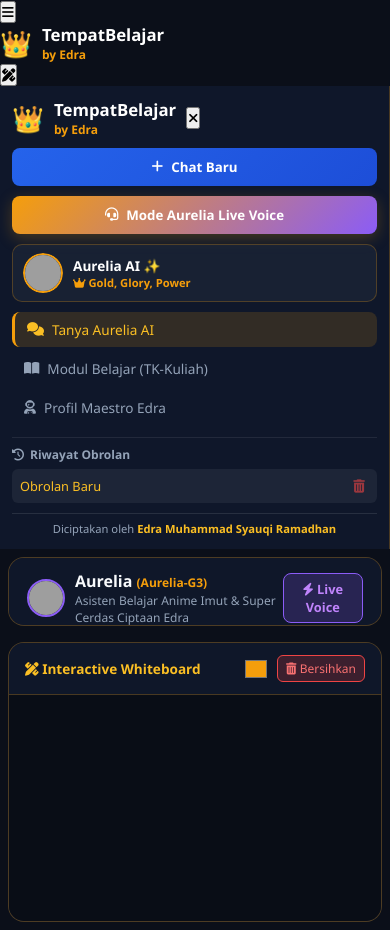
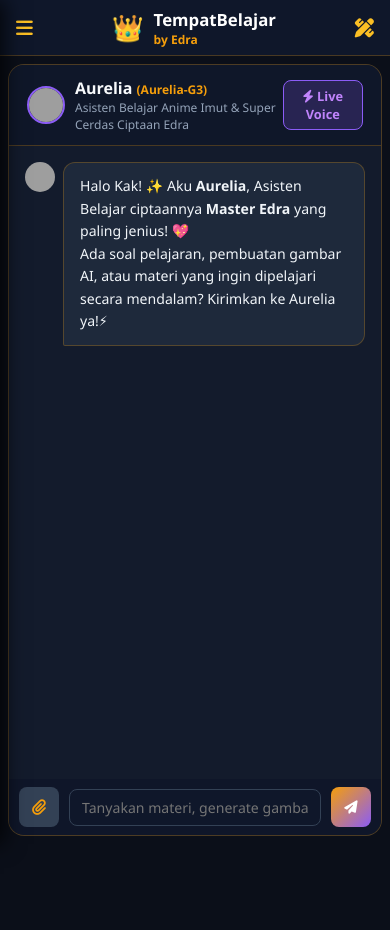
Before and after one commit to edracode/TempatBelajarbyEdra, a website: page public/index.html in a window 390 px wide. After the commit the page ends 844 px from the top, so only its background shows below. Drawn offline with nearby package versions, Linux system fonts and the light colour scheme; grey boxes are pictures that could not be loaded.

Commit message:
Implement mobile styles and sidebar adjustments
Added mobile-specific styles for layout and sidebar functionality.

```diff
--- a/public/style.css
+++ b/public/style.css
@@ -23,13 +23,56 @@ body {
   overflow: hidden;
 }
 
+/* HEADER KHUSUS HP (DESKTOP HIDDEN) */
+.mobile-top-bar {
+  display: none;
+  height: 56px;
+  background: #0f172a;
+  border-bottom: 1px solid var(--border-color);
+  padding: 0 16px;
+  align-items: center;
+  justify-content: space-between;
+  z-index: 100;
+}
+
+.mobile-icon-btn {
+  background: transparent;
+  border: none;
+  color: var(--gold-glow);
+  font-size: 1.2rem;
+  cursor: pointer;
+}
+
+.close-sidebar-mobile {
+  display: none;
+  background: transparent;
+  border: none;
+  color: #ef4444;
+  font-size: 1.2rem;
+  cursor: pointer;
+  margin-left: auto;
+}
+
+.mobile-sidebar-overlay {
+  display: none;
+  position: fixed;
+  top: 0;
+  left: 0;
+  width: 100vw;
+  height: 100vh;
+  background: rgba(0, 0, 0, 0.7);
+  backdrop-filter: blur(4px);
+  z-index: 998;
+}
+
 .app-container {
   display: flex;
   height: 100vh;
   width: 100vw;
+  overflow: hidden;
 }
 
-/* ================= SIDEBAR ================= */
+/* SIDEBAR & NAVIGASI */
 .sidebar {
   width: 280px;
   min-width: 280px;
@@ -39,7 +82,8 @@ body {
   display: flex;
   flex-direction: column;
   gap: 10px;
-  height: 100vh;
+  height: 100%;
+  transition: transform 0.3s ease;
 }
 
 .brand {
@@ -48,9 +92,20 @@ body {
   gap: 10px;
 }
 
-.brand-icon { font-size: 1.6rem; }
-.brand h2 { font-size: 1.05rem; color: #fff; }
-.brand h2 span { color: var(--gold-primary); display: block; font-size: 0.75rem; }
+.brand-icon {
+  font-size: 1.6rem;
+}
+
+.brand h2 {
+  font-size: 1.05rem;
+  color: #fff;
+}
+
+.brand h2 span {
+  color: var(--gold-primary);
+  display: block;
+  font-size: 0.75rem;
+}
 
 .new-chat-btn {
   background: linear-gradient(135deg, #2563eb, #1d4ed8);
@@ -67,7 +122,9 @@ body {
   transition: transform 0.2s;
 }
 
-.new-chat-btn:hover { transform: scale(1.02); }
+.new-chat-btn:hover {
+  transform: scale(1.02);
+}
 
 .live-voice-start-btn {
   background: linear-gradient(135deg, var(--gold-primary), var(--purple-royal));
@@ -85,9 +142,10 @@ body {
   transition: transform 0.2s;
 }
 
-.live-voice-start-btn:hover { transform: scale(1.02); }
+.live-voice-start-btn:hover {
+  transform: scale(1.02);
+}
 
-/* USER & AURELIA AVATAR (UPLOAD MANUAL) */
 .user-card {
   background: rgba(30, 41, 59, 0.6);
   border: 1px solid var(--border-color);
@@ -117,24 +175,39 @@ body {
 
 .avatar-overlay {
   position: absolute;
-  top: 0; left: 0; width: 100%; height: 100%;
+  top: 0;
+  left: 0;
+  width: 100%;
+  height: 100%;
   background: rgba(0, 0, 0, 0.5);
   display: flex;
   align-items: center;
   justify-content: center;
   color: #fff;
-  font-size: 0.8rem;
   opacity: 0;
   transition: opacity 0.2s;
-  border-radius: 50%;
 }
 
-.avatar-badge:hover .avatar-overlay { opacity: 1; }
+.avatar-badge:hover .avatar-overlay {
+  opacity: 1;
+}
 
-.user-info h3 { font-size: 0.85rem; color: #fff; }
-.rank-tag { font-size: 0.7rem; color: var(--gold-primary); font-weight: bold; }
+.user-info h3 {
+  font-size: 0.85rem;
+  color: #fff;
+}
 
-.nav-menu { display: flex; flex-direction: column; gap: 4px; }
+.rank-tag {
+  font-size: 0.7rem;
+  color: var(--gold-primary);
+  font-weight: bold;
+}
+
+.nav-menu {
+  display: flex;
+  flex-direction: column;
+  gap: 4px;
+}
 
 .nav-btn {
   background: transparent;
@@ -151,7 +224,8 @@ body {
   transition: all 0.2s;
 }
 
-.nav-btn:hover, .nav-btn.active {
+.nav-btn:hover,
+.nav-btn.active {
   background: rgba(245, 158, 11, 0.15);
   color: var(--gold-glow);
   border-left: 3px solid var(--gold-primary);
@@ -164,7 +238,6 @@ body {
   flex-direction: column;
   border-top: 1px solid rgba(255, 255, 255, 0.08);
   padding-top: 8px;
-  margin-top: 2px;
 }
 
 .chat-history-container h4 {
@@ -198,7 +271,8 @@ body {
   align-items: center;
 }
 
-.history-item:hover, .history-item.active {
+.history-item:hover,
+.history-item.active {
   background: rgba(255, 255, 255, 0.06);
   color: var(--gold-glow);
 }
@@ -212,7 +286,9 @@ body {
   padding: 2px 4px;
 }
 
-.delete-chat-btn:hover { opacity: 1; }
+.delete-chat-btn:hover {
+  opacity: 1;
+}
 
 .sidebar-footer {
   border-top: 1px solid rgba(255, 255, 255, 0.1);
@@ -226,13 +302,15 @@ body {
   line-height: 1.3;
 }
 
-.creator-tag b { color: var(--gold-glow); }
+.creator-tag b {
+  color: var(--gold-glow);
+}
 
-/* ================= MAIN AREA ================= */
+/* AREA UTAMA */
 .main-content {
   flex: 1;
   padding: 16px;
-  height: 100vh;
+  height: 100%;
   overflow: hidden;
 }
 
@@ -242,7 +320,9 @@ body {
   overflow-y: auto;
 }
 
-.tab-section.active { display: block; }
+.tab-section.active {
+  display: block;
+}
 
 .workspace-grid {
   display: grid;
@@ -270,7 +350,11 @@ body {
   align-items: center;
 }
 
-.mascot-info { display: flex; align-items: center; gap: 10px; }
+.mascot-info {
+  display: flex;
+  align-items: center;
+  gap: 10px;
+}
 
 .mascot-img {
   width: 38px;
@@ -280,9 +364,19 @@ body {
   border: 2px solid var(--purple-royal);
 }
 
-.mascot-info h2 { font-size: 1rem; }
-.mascot-info h2 span { font-size: 0.75rem; color: var(--gold-primary); }
-.mascot-info p { font-size: 0.75rem; color: var(--text-muted); }
+.mascot-info h2 {
+  font-size: 1rem;
+}
+
+.mascot-info h2 span {
+  font-size: 0.75rem;
+  color: var(--gold-primary);
+}
+
+.mascot-info p {
+  font-size: 0.75rem;
+  color: var(--text-muted);
+}
 
 .live-btn-header {
   background: rgba(139, 92, 246, 0.2);
@@ -305,9 +399,19 @@ body {
   gap: 14px;
 }
 
-.message { display: flex; gap: 8px; align-items: flex-start; }
-.message.user { justify-content: flex-end; }
-.message.ai { justify-content: flex-start; }
+.message {
+  display: flex;
+  gap: 8px;
+  align-items: flex-start;
+}
+
+.message.user {
+  justify-content: flex-end;
+}
+
+.message.ai {
+  justify-content: flex-start;
+}
 
 .avatar-small img {
   width: 30px;
@@ -317,7 +421,7 @@ body {
 }
 
 .bubble {
-  max-width: 82%;
+  max-width: 85%;
   padding: 12px 16px;
   border-radius: 12px;
   line-height: 1.6;
@@ -338,12 +442,10 @@ body {
   border-bottom-left-radius: 2px;
 }
 
-/* GAMBAR HASIL GENERATE AI DENGAN BUBBLE */
 .bubble img {
   max-width: 100%;
   border-radius: 10px;
-  margin-top: 8px;
-  margin-bottom: 8px;
+  margin: 8px 0;
   border: 1px solid var(--gold-primary);
   box-shadow: 0 4px 15px rgba(0, 0, 0, 0.4);
 }
@@ -399,7 +501,7 @@ body {
   cursor: pointer;
 }
 
-/* ================= CANVAS ================= */
+/* WHITEBOARD CANVAS */
 .canvas-wrapper {
   background: var(--bg-card);
   border: 1px solid var(--border-color);
@@ -419,10 +521,24 @@ body {
   align-items: center;
 }
 
-.canvas-header h3 { font-size: 0.85rem; color: var(--gold-glow); }
-.canvas-tools { display: flex; gap: 8px; align-items: center; }
+.canvas-header h3 {
+  font-size: 0.85rem;
+  color: var(--gold-glow);
+}
 
-#penColor { border: none; background: transparent; width: 26px; height: 26px; cursor: pointer; }
+.canvas-tools {
+  display: flex;
+  gap: 8px;
+  align-items: center;
+}
+
+#penColor {
+  border: none;
+  background: transparent;
+  width: 26px;
+  height: 26px;
+  cursor: pointer;
+}
 
 .tool-btn {
   background: rgba(239, 68, 68, 0.2);
@@ -443,7 +559,9 @@ body {
 
 .ai-summary-card {
   position: absolute;
-  top: 10px; left: 10px; right: 10px;
+  top: 10px;
+  left: 10px;
+  right: 10px;
   background: rgba(15, 23, 42, 0.95);
   border: 1px solid var(--gold-primary);
   border-radius: 10px;
@@ -454,9 +572,13 @@ body {
   z-index: 5;
 }
 
-#paintCanvas { width: 100%; height: 100%; cursor: crosshair; }
+#paintCanvas {
+  width: 100%;
+  height: 100%;
+  cursor: crosshair;
+}
 
-/* ================= MODUL BELAJAR MULTI-JENJANG ================= */
+/* MODUL & PROFIL MAESTRO */
 .content-card {
   background: var(--bg-card);
   border: 1px solid var(--border-color);
@@ -509,9 +631,20 @@ body {
   border-color: var(--gold-primary);
 }
 
-.card-icon { font-size: 1.5rem; }
-.modul-card h3 { font-size: 0.9rem; color: #fff; }
-.modul-card p { font-size: 0.78rem; color: var(--text-muted); flex: 1; }
+.card-icon {
+  font-size: 1.5rem;
+}
+
+.modul-card h3 {
+  font-size: 0.9rem;
+  color: #fff;
+}
+
+.modul-card p {
+  font-size: 0.78rem;
+  color: var(--text-muted);
+  flex: 1;
+}
 
 .action-btn {
   background: rgba(245, 158, 11, 0.2);
@@ -525,7 +658,6 @@ body {
   margin-top: 6px;
 }
 
-/* ================= TAB PROFIL MAESTRO EDRA ================= */
 .profile-card-wrapper {
   padding: 24px;
 }
@@ -612,7 +744,9 @@ body {
   line-height: 1.5;
 }
 
-.project-list li b { color: var(--gold-glow); }
+.project-list li b {
+  color: var(--gold-glow);
+}
 
 .philosophy-grid {
   display: grid;
@@ -639,10 +773,13 @@ body {
   color: var(--text-muted);
 }
 
-/* ================= LIVE VOICE OVERLAY ================= */
+/* OVERLAY AURELIA LIVE VOICE */
 .live-voice-overlay {
   position: fixed;
-  top: 0; left: 0; width: 100vw; height: 100vh;
+  top: 0;
+  left: 0;
+  width: 100vw;
+  height: 100vh;
   background: rgba(11, 15, 25, 0.95);
   backdrop-filter: blur(16px);
   z-index: 9999;
@@ -651,7 +788,9 @@ body {
   justify-content: center;
 }
 
-.live-voice-overlay.active { display: flex; }
+.live-voice-overlay.active {
+  display: flex;
+}
 
 .live-card {
   background: rgba(30, 41, 59, 0.9);
@@ -670,7 +809,8 @@ body {
 
 .close-live-btn {
   position: absolute;
-  top: 16px; right: 16px;
+  top: 16px;
+  right: 16px;
   background: transparent;
   border: none;
   color: var(--text-muted);
@@ -707,15 +847,27 @@ body {
   z-index: 1;
 }
 
-.pulse-ring.r2 { animation-delay: 1s; }
+.pulse-ring.r2 {
+  animation-delay: 1s;
+}
 
 @keyframes pulse-wave {
   0% { transform: scale(0.9); opacity: 0.8; }
   100% { transform: scale(1.6); opacity: 0; }
 }
 
-.live-title { font-size: 1.2rem; color: var(--gold-glow); margin-bottom: 4px; }
-.live-status { font-size: 0.85rem; color: #a855f7; margin-bottom: 16px; font-weight: 500; }
+.live-title {
+  font-size: 1.2rem;
+  color: var(--gold-glow);
+  margin-bottom: 4px;
+}
+
+.live-status {
+  font-size: 0.85rem;
+  color: #a855f7;
+  margin-bottom: 16px;
+  font-weight: 500;
+}
 
 .voice-wave {
   display: flex;
@@ -771,13 +923,101 @@ body {
   gap: 8px;
 }
 
-.end-call-btn:hover { background: #dc2626; }
+.end-call-btn:hover {
+  background: #dc2626;
+}
 
-/* ================= RESPONSIVE MOBILE ================= */
+/* OPTIMISASI DENGAN MEDIA QUERY KHUSUS LAYAR HP (<= 768px) */
 @media (max-width: 768px) {
-  .app-container { flex-direction: column; }
-  .sidebar { width: 100%; height: auto; min-width: 100%; padding: 12px; }
-  .workspace-grid { grid-template-columns: 1fr; grid-template-rows: 1fr 280px; }
-  .main-content { padding: 8px; }
-  .profile-header-banner { flex-direction: column; text-align: center; }
+  body {
+    height: 100dvh;
+    display: flex;
+    flex-direction: column;
+  }
+
+  .mobile-top-bar {
+    display: flex;
+  }
+
+  .close-sidebar-mobile {
+    display: block;
+  }
+
+  .app-container {
+    flex: 1;
+    flex-direction: column;
+    height: calc(100dvh - 56px);
+  }
+
+  .sidebar {
+    position: fixed;
+    top: 0;
+    left: 0;
+    height: 100vh;
+    width: 280px;
+    z-index: 999;
+    transform: translateX(-100%);
+    box-shadow: 4px 0 20px rgba(0, 0, 0, 0.8);
+  }
+
+  .sidebar.mobile-open {
+    transform: translateX(0);
+  }
+
+  .mobile-sidebar-overlay.active {
+    display: block;
+  }
+
+  .main-content {
+    padding: 8px;
+    height: 100%;
+    width: 100%;
+  }
+
+  .workspace-grid {
+    display: flex;
+    flex-direction: column;
+    width: 100%;
+    height: 100%;
+  }
+
+  .chat-wrapper {
+    flex: 1;
+    width: 100%;
+    height: 100%;
+  }
+
+  .canvas-wrapper {
+    display: none;
+    position: fixed;
+    top: 56px;
+    left: 0;
+    width: 100vw;
+    height: calc(100vh - 56px);
+    z-index: 90;
+    border-radius: 0;
+  }
+
+  .canvas-wrapper.mobile-show {
+    display: flex;
+  }
+
+  .bubble {
+    max-width: 90%;
+    font-size: 0.88rem;
+  }
+
+  .chat-input-area {
+    padding: 8px 10px;
+  }
+
+  .chat-input-area input[type="text"] {
+    font-size: 0.88rem;
+    padding: 8px 12px;
+  }
+
+  .profile-header-banner {
+    flex-direction: column;
+    text-align: center;
+  }
 }
```
